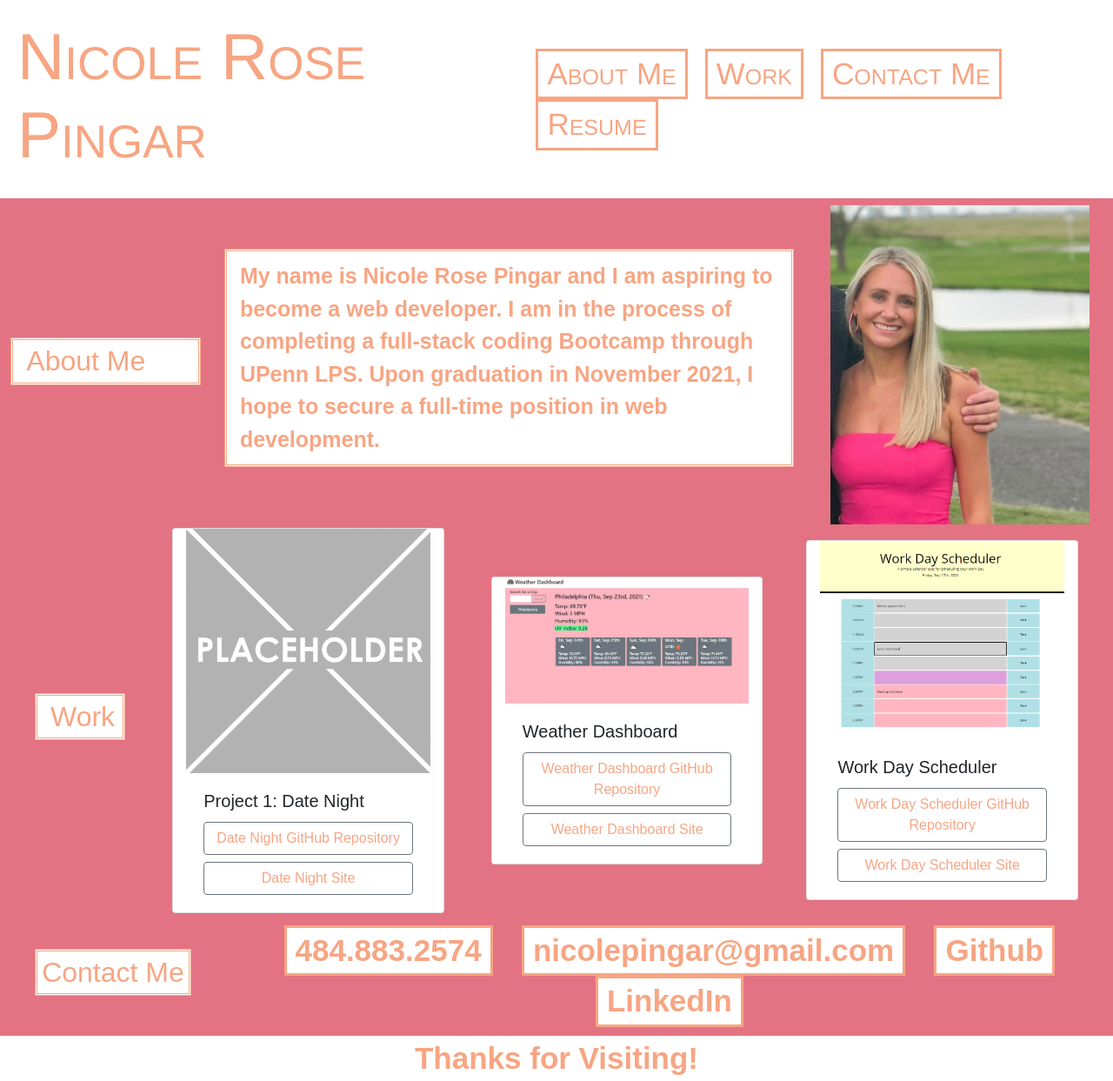
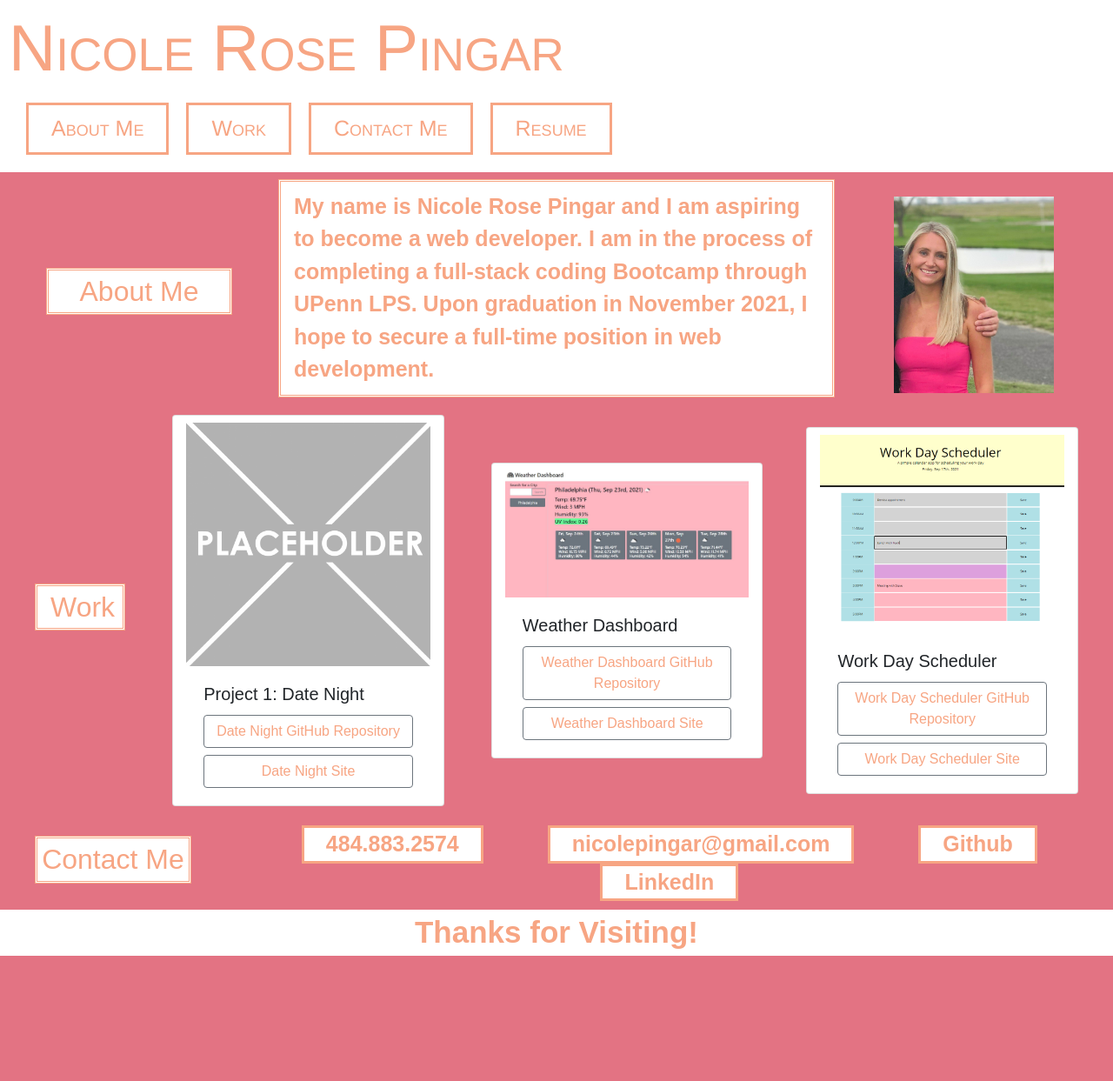
Before and after one commit to nicolepingar/portfolio_nrp_refactor, a plain HTML site: page index.html in a window 1280 px wide. Shown: the whole page at 87% size. After the commit the page ends 1099 px from the top, so only its background shows below. Drawn offline with nearby package versions, Linux system fonts and the light colour scheme.

Commit message:
porfolio and resume fixed

```diff
--- a/assets/css/style.css
+++ b/assets/css/style.css
@@ -41,8 +41,12 @@ li {
     justify-content: space-around;
     padding: 0 10px;
     margin: 0 10px;
-    font-size: 35px;
+    /* font-size: 35px; */
 }
+.nav {
+    font-size: 25px;
+}
+
 /* font family for all text */
 main {
     font-family: Arial, Helvetica, sans-serif;
@@ -55,6 +59,7 @@ main {
     font-size: 25px;
     align-items: center;
 }
+
 /* formats and styles */
 p {
     border-style: double;
@@ -79,6 +84,7 @@ h2 {
     background-color: white;
     color: #f7a583;
     padding: 5px;
+    text-align: center;
 }
 /* positions placeholders 2 per row */
 .placeholder {
@@ -122,17 +128,6 @@ footer {
     font-weight: bolder;
 }
 
-
-/* when screen is less than 768px, flex director changes from rows to columns */
-@media screen and (max-width: 768px) {
-    header, main {flex-direction: column;}
-}
-/* when screen is less than 550px, cards move to one column */
-@media screen and (max-width: 550px) {
-    .cards {max-width: 100%;}
-}
-
-
 /* hover over links and colors reverse */
 li:hover {
     background-color: #f7a583;
--- a/index.html
+++ b/index.html
@@ -11,93 +11,87 @@
 </head>
 
 <body>
-    <header>
+    <header class="nav nav-pills flex-column flex-sm-row">
         <h1>Nicole Rose Pingar</h1>
         <nav>
             <ul class="nav">
                 <li>
-                    <a href="#about-me">About Me</a>
+                    <a href="#about-me" class="flex-sm-fill text-sm-center nav-link">About Me</a>
                 </li>
                 <li>
-                    <a href="#work">Work</a>
+                    <a href="#work" class="flex-sm-fill text-sm-center nav-link">Work</a>
                 </li>
                 <li>
-                    <a href="#contact-me">Contact Me</a>
+                    <a href="#contact-me" class="flex-sm-fill text-sm-center nav-link">Contact Me</a>
                 </li>
                 <li>
                     <a href="https://docs.google.com/document/d/1P0FW8JKwZfem406qAqLxutIRgvENQ3VNIZuhuN2jRQs/edit?usp=sharing"
-                        target="_blank">Resume</a>
+                        target="_blank" class="flex-sm-fill text-sm-center nav-link">Resume</a>
                 </li>
             </ul>
         </nav>
     </header>
 
     <main>
-        <section class="about-me-class row mt-2" id="about-me">
-
-            <h2 class="col-lg-2">About Me</h2>
-            <p class="col-lg-6">My name is Nicole Rose Pingar and I am aspiring to become a web developer.
+        <section class="about-me-class d-flex flex-row mt-2" id="about-me">
+            <h2 class="col-lg-2 col-sm-12 d-inline">About Me</h2>
+            <p class="col-lg-6 col-sm-12">My name is Nicole Rose Pingar and I am aspiring to become a web developer.
                 I am in the process of completing a full-stack coding Bootcamp through UPenn LPS.
                 Upon graduation in November 2021, I hope to secure a full-time position in web development. </p>
-            <img src="./assets/images/nicole.jpg" alt="Picture of Nicole" width="100px" class="col-lg-3">
-
+            <img src="./assets/images/nicole.jpg" alt="Picture of Nicole" width="100px" class="col-lg-2 col-sm-6">
         </section>
-
-
-
         <div class="d-flex justify-content-around container-fluid" id="work">
-                <h2 class="col-lg-1 align-self-center">Work</h2>
-                <div class="card col-lg-3 m-1" style="width: 18rem;">
-                    <img src="./assets/images/placeholder.png" class="card-img-top" alt="Picture of Project">
-                    <div class="card-body">
-                        <h5 class="card-title">Project 1: Date Night</h5>
-                        <a href="https://github.com/henlowgg/Date-Night" class="btn btn-outline-secondary d-flex justify-content-center mb-2" target="_blank">Date
-                            Night GitHub Repository</a>
-                        <a href="https://github.com/henlowgg/Date-Night" class="btn btn-outline-secondary d-flex justify-content-center" target="_blank">Date
-                            Night Site</a>
-                    </div>
+            <h2 class="col-lg-1 align-self-center">Work</h2>
+            <div class="card col-lg-3 m-1" style="width: 18rem;">
+                <img src="./assets/images/placeholder.png" class="card-img-top pt-2" alt="Picture of Project">
+                <div class="card-body">
+                    <h5 class="card-title">Project 1: Date Night</h5>
+                    <a href="https://github.com/henlowgg/Date-Night"
+                        class="btn btn-outline-secondary d-flex justify-content-center mb-2" target="_blank">Date
+                        Night GitHub Repository</a>
+                    <a href="https://github.com/henlowgg/Date-Night"
+                        class="btn btn-outline-secondary d-flex justify-content-center" target="_blank">Date
+                        Night Site</a>
                 </div>
+            </div>
             <div class="card col-lg-3" style="width: 18rem;">
-                <img src="./assets/images/dashboard.jpg" class="card-img-top" alt="Picture of Dashboard">
+                <img src="./assets/images/dashboard.jpg" class="card-img-top pt-2" alt="Picture of Dashboard">
                 <div class="card-body">
                     <h5 class="card-title">Weather Dashboard</h5>
-                    <a href="https://github.com/nicolepingar/weather_dashboard" class="btn btn-outline-secondary d-flex justify-content-center mb-2"
-                        target="_blank">Weather Dashboard GitHub Repository</a>
-                    <a href="https://nicolepingar.github.io/weather_dashboard/" class="btn btn-outline-secondary d-flex justify-content-center"
-                        target="_blank">Weather Dashboard Site</a>
+                    <a href="https://github.com/nicolepingar/weather_dashboard"
+                        class="btn btn-outline-secondary d-flex justify-content-center mb-2" target="_blank">Weather
+                        Dashboard GitHub Repository</a>
+                    <a href="https://nicolepingar.github.io/weather_dashboard/"
+                        class="btn btn-outline-secondary d-flex justify-content-center" target="_blank">Weather
+                        Dashboard Site</a>
                 </div>
             </div>
-
             <div class="card col-lg-3" style="width: 18rem;">
-                <img src="./assets/images/Capture.PNG" class="card-img-top" alt="...">
+                <img src="./assets/images/Capture.PNG" class="card-img-top pt-2" alt="...">
                 <div class="card-body">
                     <h5 class="card-title">Work Day Scheduler</h5>
-                    <a href="https://github.com/nicolepingar/work_day_scheduler" class="btn btn-outline-secondary d-flex justify-content-center mb-2"
-                        target="_blank">Work Day Scheduler GitHub Repository</a>
-                    <a href="https://nicolepingar.github.io/work_day_scheduler/" class="btn btn-outline-secondary d-flex justify-content-center"
-                        target="_blank">Work Day Scheduler Site</a>
+                    <a href="https://github.com/nicolepingar/work_day_scheduler"
+                        class="btn btn-outline-secondary d-flex justify-content-center mb-2" target="_blank">Work Day
+                        Scheduler GitHub Repository</a>
+                    <a href="https://nicolepingar.github.io/work_day_scheduler/"
+                        class="btn btn-outline-secondary d-flex justify-content-center" target="_blank">Work Day
+                        Scheduler Site</a>
                 </div>
             </div>
-
         </div>
 
+        <section id="contact-me" class="mt-2">
+            <h2>Contact Me</h2>
+            <ul class="info">
+                <li><a href="tel:4848832574" class="col-sm-12">484.883.2574</a></li>
+                <li><a href="nicolepingar@gmail.com" class="col-sm-12">nicolepingar@gmail.com</a></li>
+                <li><a href="https://github.com/nicolepingar" target="_blank" class="col-sm-12">Github</a></li>
+                <li><a href="https://www.linkedin.com/in/nicolepingar/" target="_blank" class="col-sm-12">LinkedIn</a>
+                </li>
+            </ul>
         </section>
-
-        <section id="contact-me">
-            <h2>Contact Me</h2>
-
-            <ul class="info row">
-                <li><a href="tel:4848832574">484.883.2574</a></li>
-                <li><a href="nicolepingar@gmail.com">nicolepingar@gmail.com</a></li>
-                <li><a href="https://github.com/nicolepingar" target="_blank">Github</a></li>
-                <li><a href="https://www.linkedin.com/in/nicolepingar/" target="_blank">LinkedIn</a></li>
-            </ul>
-
-        </section>
-
         <footer>Thanks for Visiting!</footer>
     </main>
-
 </body>
 
 </html>
```
Also changed, not shown: assets/images/portfolio.jpg (added), 1 other file.
